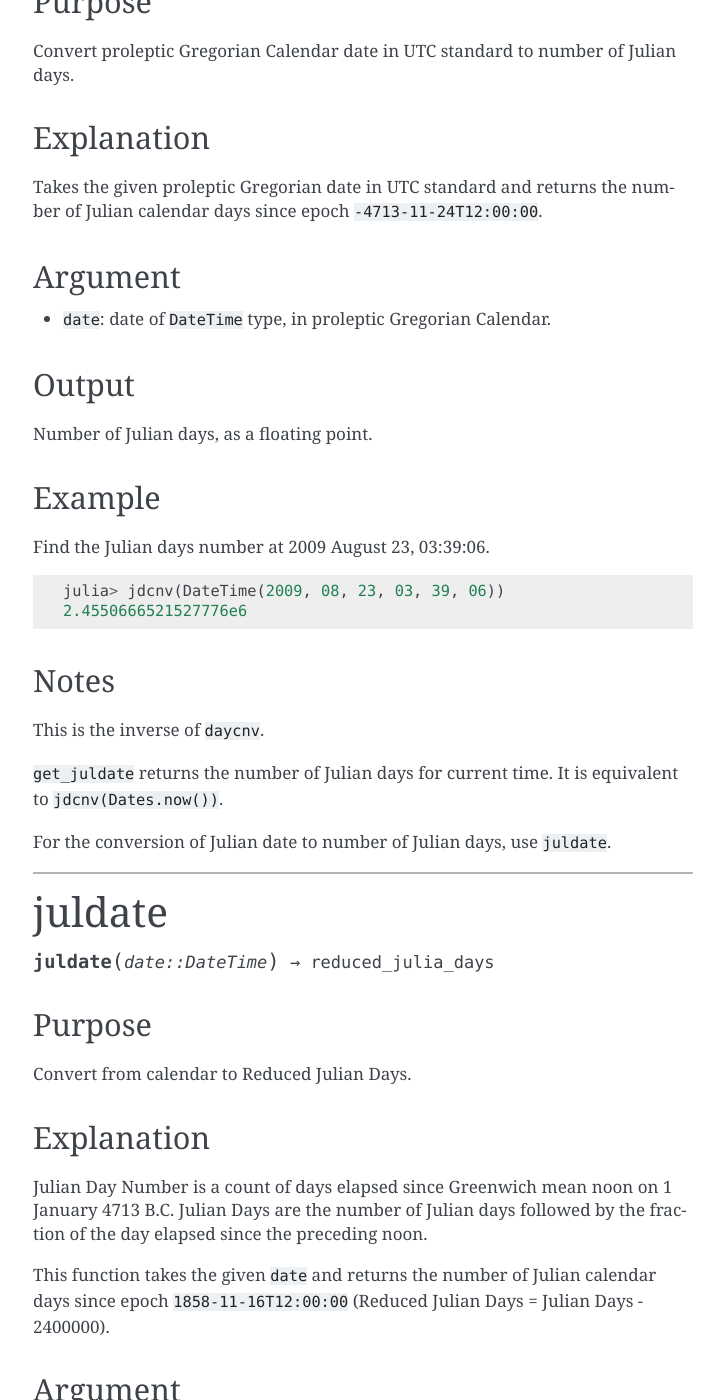
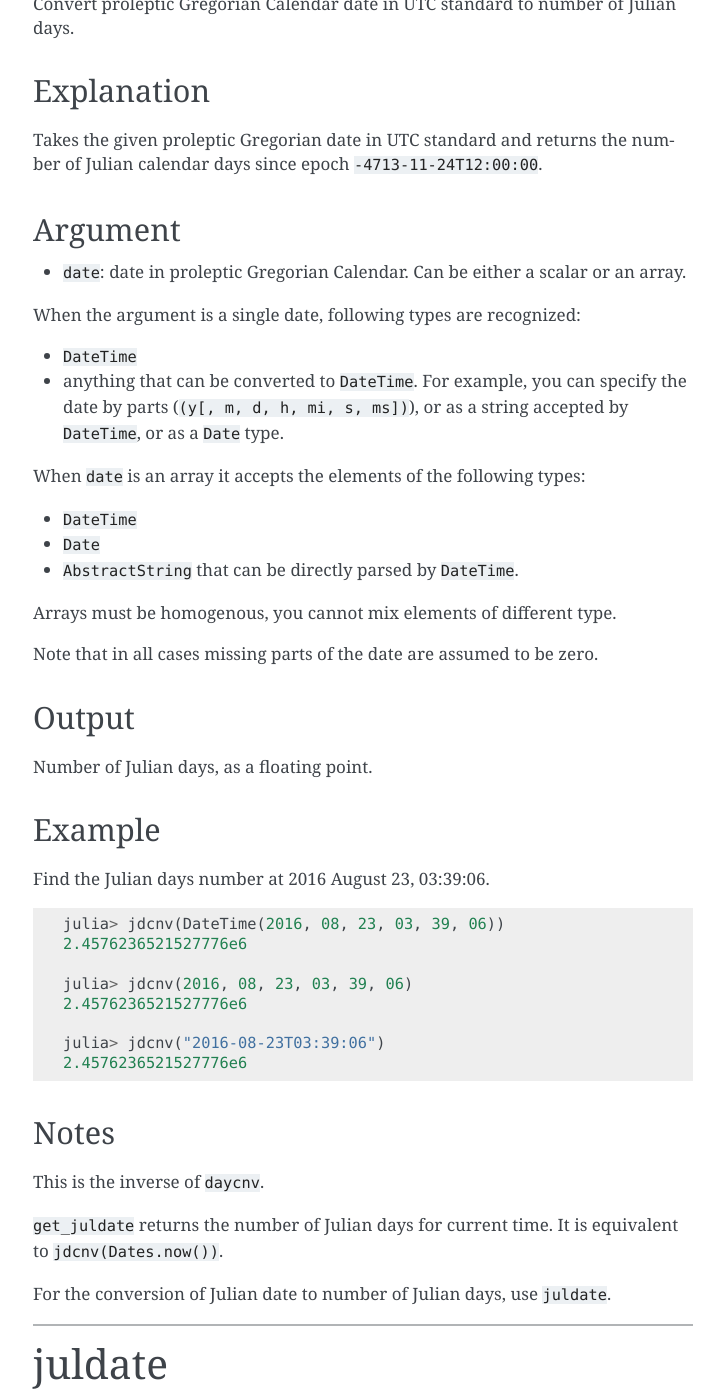
Before and after one commit to giordano/AstroLib.jl, a Sphinx documentation site: the page built from docs/utils.rst, in a window 1280 px wide and 1400 px high, scrolled down 33405 px. Shown: the whole window, without its empty margins (387-1111 px from the left). Built offline with Sphinx 7.4.7, drawn with Linux system fonts in a browser that asks for light colours; some of the changed text lies outside the part shown.

Commit message:
Add more methods (scalar and vectorial) to jdcnv
Make it possible to provide directly the parts of the date and construct
the DateTime type behind the scene.  This is more convenient to write,
but a bit slower than directly providing a DateTime.

```diff
--- a/docs/utils.rst
+++ b/docs/utils.rst
@@ -1333,14 +1333,10 @@ keywords.
 
 -  When no optional keywords (``timetag`` and ``old``) are supplied, the
    format of the output string is ``"CCYY-MM-DD"`` (year-month-day part
-   of the date), where represents a 4-digit calendar year, the 2-digit
-   ordinal number of a calendar month within the calendar year, and
-
-   .. raw:: html
-
-      <DD>
-
-   the 2-digit ordinal number of a day within the calendar month.
+   of the date), where ``CCYY`` represents a 4-digit calendar year,
+   ``MM`` the 2-digit ordinal number of a calendar month within the
+   calendar year, and ``DD`` the 2-digit ordinal number of a day within
+   the calendar month.
 -  If the boolean keyword ``old`` is true (default: false), the
    year-month-day part of date has ``"DD/MM/YY"`` format. This is the
    formerly (pre-1997) recommended for FITS. Note that this format is
@@ -1657,7 +1653,26 @@ number of Julian calendar days since epoch ``-4713-11-24T12:00:00``.
 Argument
 ''''''''
 
--  ``date``: date of ``DateTime`` type, in proleptic Gregorian Calendar.
+-  ``date``: date in proleptic Gregorian Calendar. Can be either a
+   scalar or an array.
+
+When the argument is a single date, following types are recognized:
+
+-  ``DateTime``
+-  anything that can be converted to ``DateTime``. For example, you can
+   specify the date by parts (``(y[, m, d, h, mi, s, ms])``), or as a
+   string accepted by ``DateTime``, or as a ``Date`` type.
+
+When ``date`` is an array it accepts the elements of the following
+types:
+
+-  ``DateTime``
+-  ``Date``
+-  ``AbstractString`` that can be directly parsed by ``DateTime``.
+
+Arrays must be homogenous, you cannot mix elements of different type.
+
+Note that in all cases missing parts of the date are assumed to be zero.
 
 Output
 ''''''
@@ -1667,12 +1682,18 @@ Number of Julian days, as a floating point.
 Example
 '''''''
 
-Find the Julian days number at 2009 August 23, 03:39:06.
-
-.. code-block:: julia
-
-    julia> jdcnv(DateTime(2009, 08, 23, 03, 39, 06))
-    2.4550666521527776e6
+Find the Julian days number at 2016 August 23, 03:39:06.
+
+.. code-block:: julia
+
+    julia> jdcnv(DateTime(2016, 08, 23, 03, 39, 06))
+    2.4576236521527776e6
+
+    julia> jdcnv(2016, 08, 23, 03, 39, 06)
+    2.4576236521527776e6
+
+    julia> jdcnv("2016-08-23T03:39:06")
+    2.4576236521527776e6
 
 Notes
 '''''
@@ -2159,9 +2180,9 @@ If you want a smoother plot, increase sampling of ``days`` variable:
 
 .. code-block:: julia
 
-    julia> days = DateTime(2016, 6, 1):Dates.Hour(1):DateTime(2016, 7, 31);
-
-    julia> plot(days, moonpos(jdcnv(days))[3])
+    julia> hours = DateTime(2016, 6, 1):Dates.Hour(1):DateTime(2016, 7, 31);
+
+    julia> plot(hours, moonpos(jdcnv(hours))[3])
 
 Notes
 '''''
```
Also changed, not shown: other parts of docs/utils.rst (+9 -11 lines), 8 other files.
